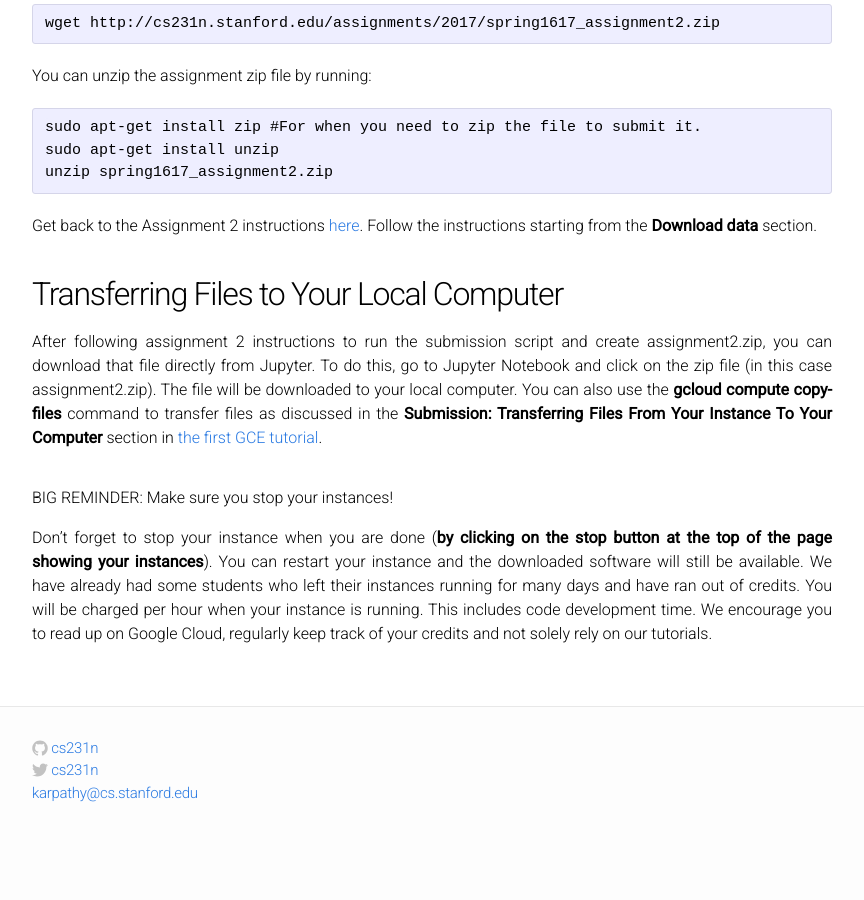
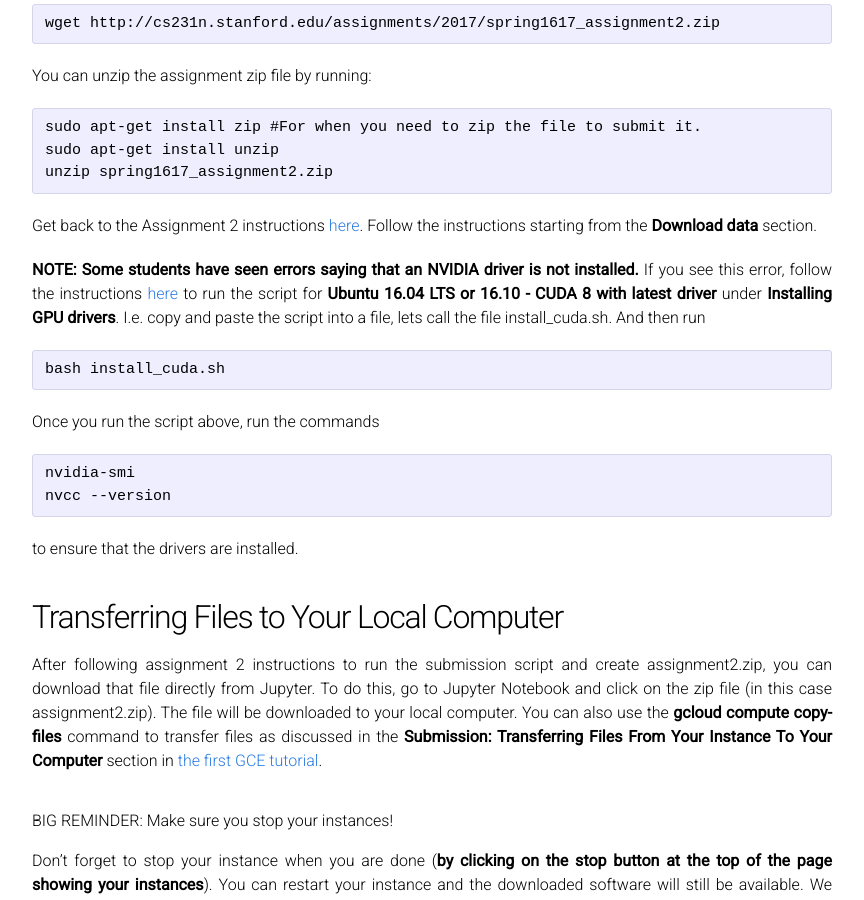
Before and after one commit to cs231n/cs231n.github.io, a Jekyll site: the page built from assignment2_google_cloud.md, in a window 1280 px wide and 900 px high, scrolled down 6394 px. Shown: the whole window, without its empty margins (208-1072 px from the left). Built offline with Jekyll 4.4.1, drawn with Linux system fonts in a browser that asks for light colours; before the commit the page ends 7243 px from its top, so only the background shows below that.

Commit message:
what to do if no driver installed error

````diff
--- a/assignment2_google_cloud.md
+++ b/assignment2_google_cloud.md
@@ -95,6 +95,20 @@ unzip spring1617_assignment2.zip
 
 Get back to the Assignment 2 instructions [here](http://cs231n.github.io/assignments2017/assignment2/). Follow the instructions starting from the **Download data** section.
 
+**NOTE: Some students have seen errors saying that an NVIDIA driver is not installed.** If you see this error, follow the instructions [here](https://cloud.google.com/compute/docs/gpus/add-gpus#install-driver-script "title") to run the script for **Ubuntu 16.04 LTS or 16.10 - CUDA 8 with latest driver** under **Installing GPU drivers**. I.e. copy and paste the script into a file, lets call the file install_cuda.sh. And then run
+
+```
+bash install_cuda.sh
+```
+
+Once you run the script above, run the commands
+```
+nvidia-smi
+nvcc --version
+```
+
+to ensure that the drivers are installed.
+
 ## Transferring Files to Your Local Computer ##
 After following assignment 2 instructions to run the submission script and create assignment2.zip, you can download that file directly from Jupyter. To do this, go to Jupyter Notebook and click on the zip file (in this case assignment2.zip). The file will be downloaded to your local computer. You can also use the **gcloud compute copy-files** command to transfer files as discussed in the **Submission: Transferring Files From Your Instance To Your Computer** section in [the first GCE tutorial](http://cs231n.github.io/gce-tutorial/ "title").
 
````
